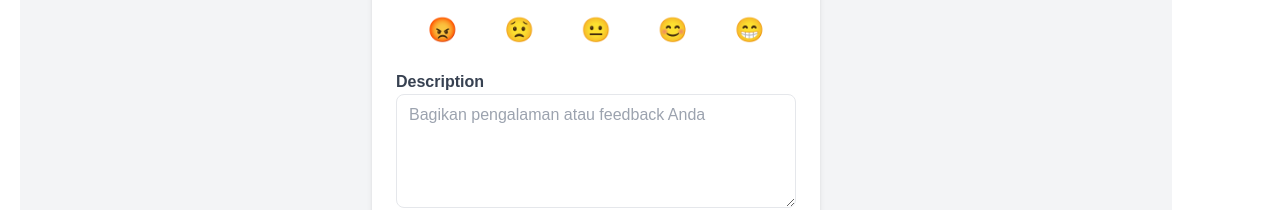
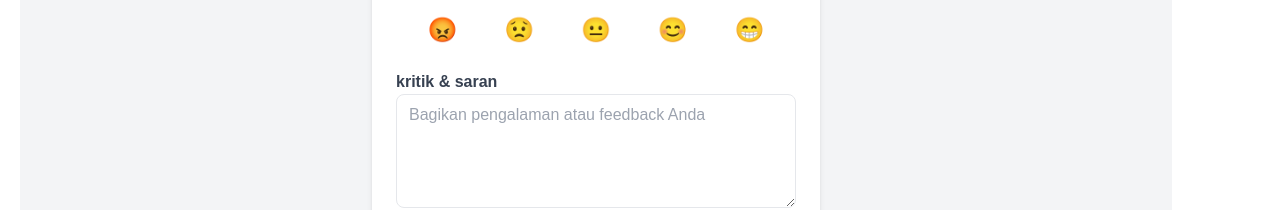
Before and after one commit to szuryanailham/cw_transport, a Next.js app: page /feedback-form in a window 1280 px wide. Shown: the part 448-658 px from the top of the page. Built offline with nearby package versions, Linux system fonts and the light colour scheme.

Commit message:
menambah link feedback

```diff
--- a/src/app/feedback-form/page.tsx
+++ b/src/app/feedback-form/page.tsx
@@ -95,7 +95,7 @@ function Page() {
 
         {/* Description Input */}
         <div className="mb-4">
-          <label className="block font-bold text-gray-700 dark:text-gray-300">Description</label>
+          <label className="block font-bold text-gray-700 dark:text-gray-300">kritik & saran</label>
           <textarea
             value={description}
             onChange={(e) => setDescription(e.target.value)}
```
